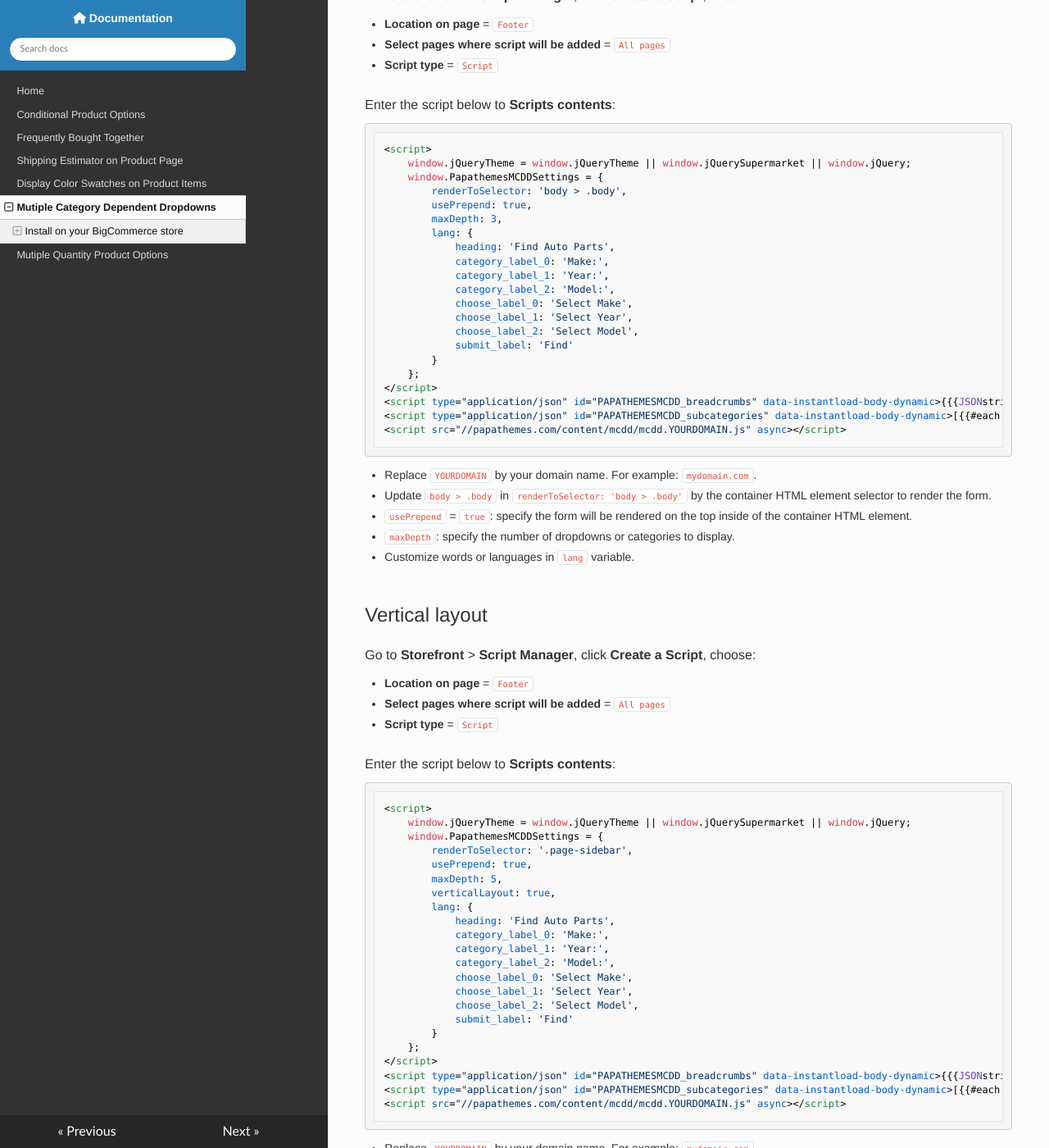
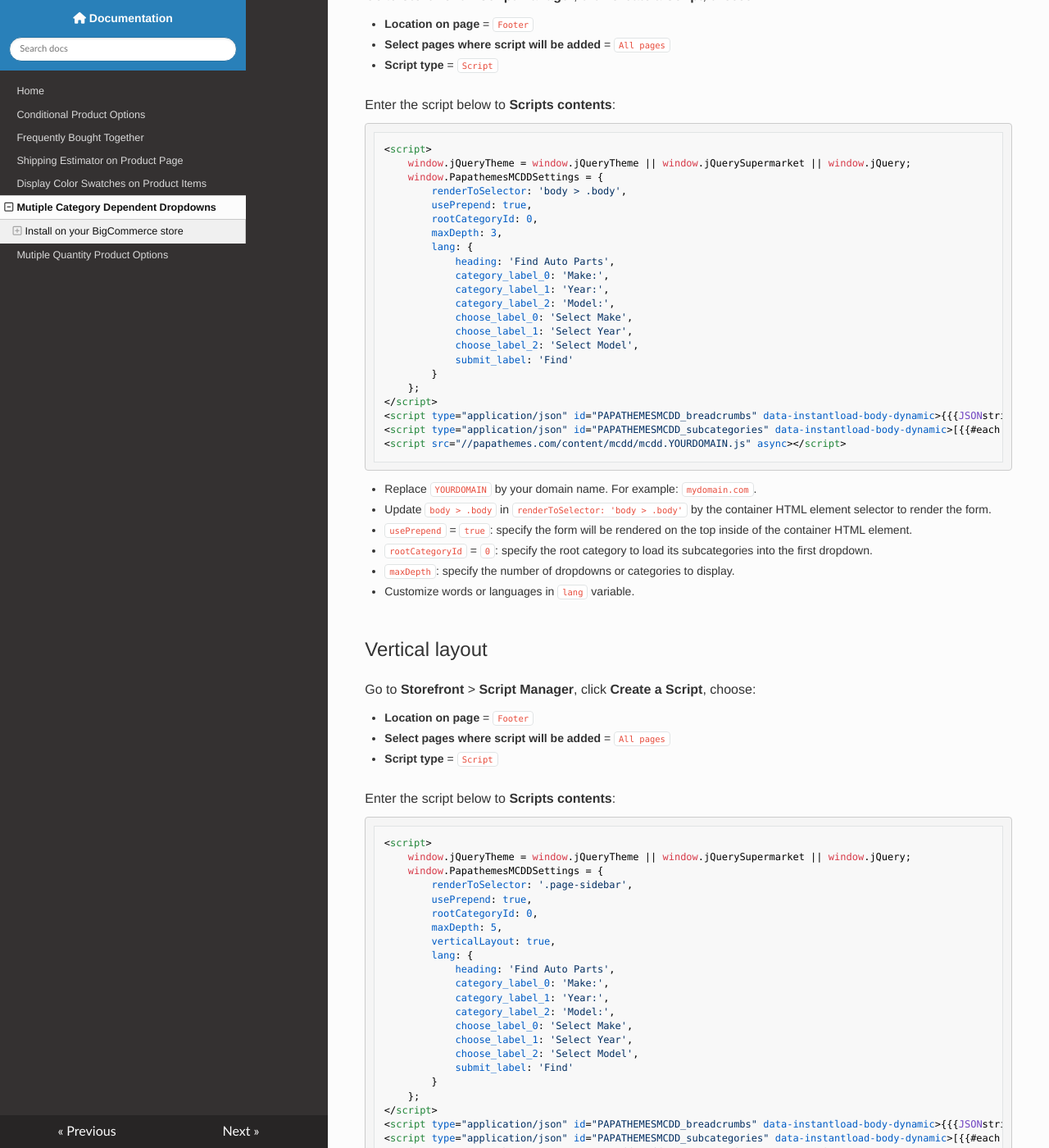
Before and after one commit to tvlgiao/bc-addons-docs, an MkDocs documentation site: the page built from docs/mutiple-category-dependent-dropdowns.md, in a window 1280 px wide and 1400 px high, scrolled down 1839 px. Shown: the whole window at 82% size. Built offline with MkDocs 1.6.1, drawn with Linux system fonts in a browser that asks for light colours; nearby versions of some CDN libraries.

Commit message:
Update MCDD

```diff
--- a/docs/mutiple-category-dependent-dropdowns.md
+++ b/docs/mutiple-category-dependent-dropdowns.md
@@ -35,6 +35,7 @@ Enter the script below to **Scripts contents**:
     window.PapathemesMCDDSettings = {
         renderToSelector: 'body > .body',
         usePrepend: true,
+        rootCategoryId: 0,
         maxDepth: 3,
         lang: {
             heading: 'Find Auto Parts',
@@ -56,6 +57,7 @@ Enter the script below to **Scripts contents**:
 - Replace `YOURDOMAIN` by your domain name. For example: `mydomain.com`.
 - Update `body > .body` in `renderToSelector: 'body > .body'` by the container HTML element selector to render the form.
 - `usePrepend` = `true`: specify the form will be rendered on the top inside of the container HTML element.
+- `rootCategoryId` = `0`: specify the root category to load its subcategories into the first dropdown.
 - `maxDepth`: specify the number of dropdowns or categories to display.
 - Customize words or languages in `lang` variable.
 
@@ -77,6 +79,7 @@ Enter the script below to **Scripts contents**:
     window.PapathemesMCDDSettings = {
         renderToSelector: '.page-sidebar',
         usePrepend: true,
+        rootCategoryId: 0,
         maxDepth: 5,
         verticalLayout: true,
         lang: {
@@ -118,6 +121,7 @@ Enter the script below to **Scripts contents**:
     window.PapathemesMCDDSettings = {
         renderToSelector: 'body > .body',
         usePrepend: true,
+        rootCategoryId: 0,
         maxDepth: 3,
         instantload: {{JSONstringify theme_settings.instantload}},
         lang: {
```
Also changed, not shown: docs/multiple-quantity-product-options.md (+2 -2 lines).
